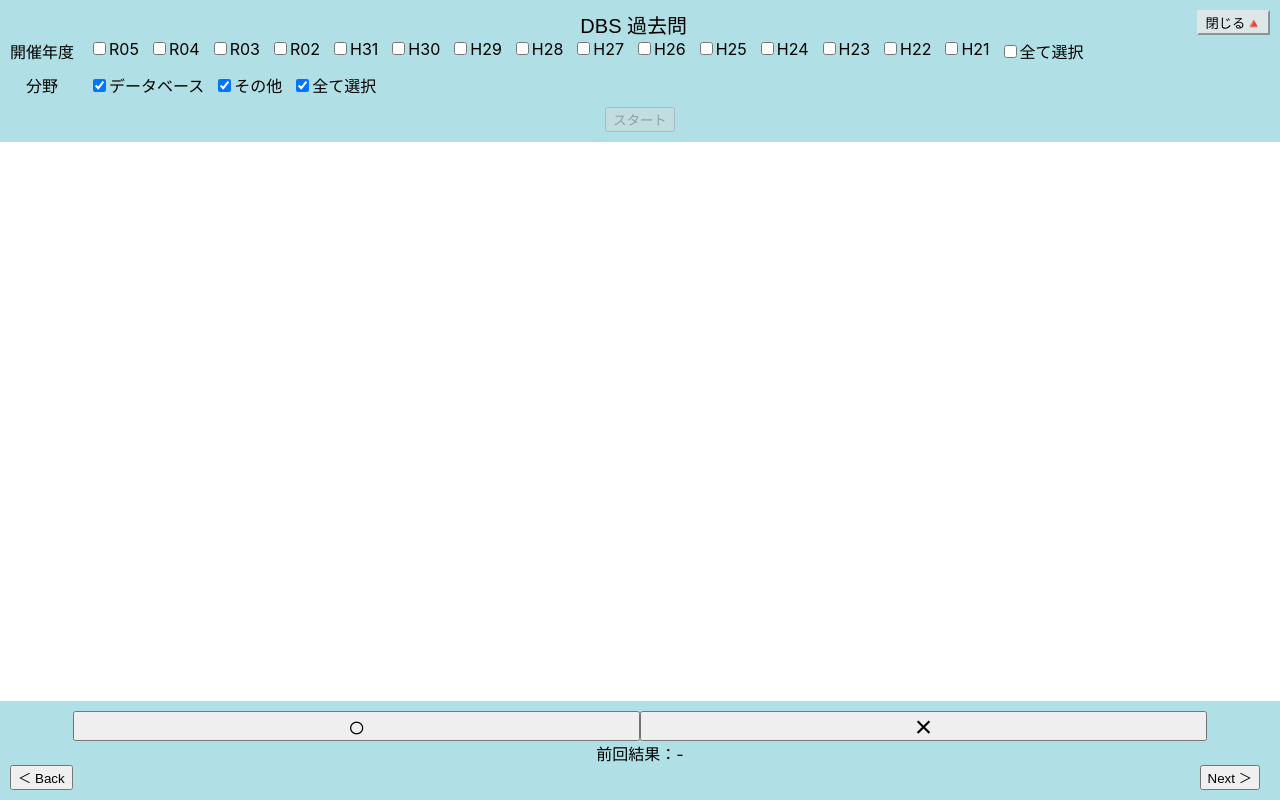
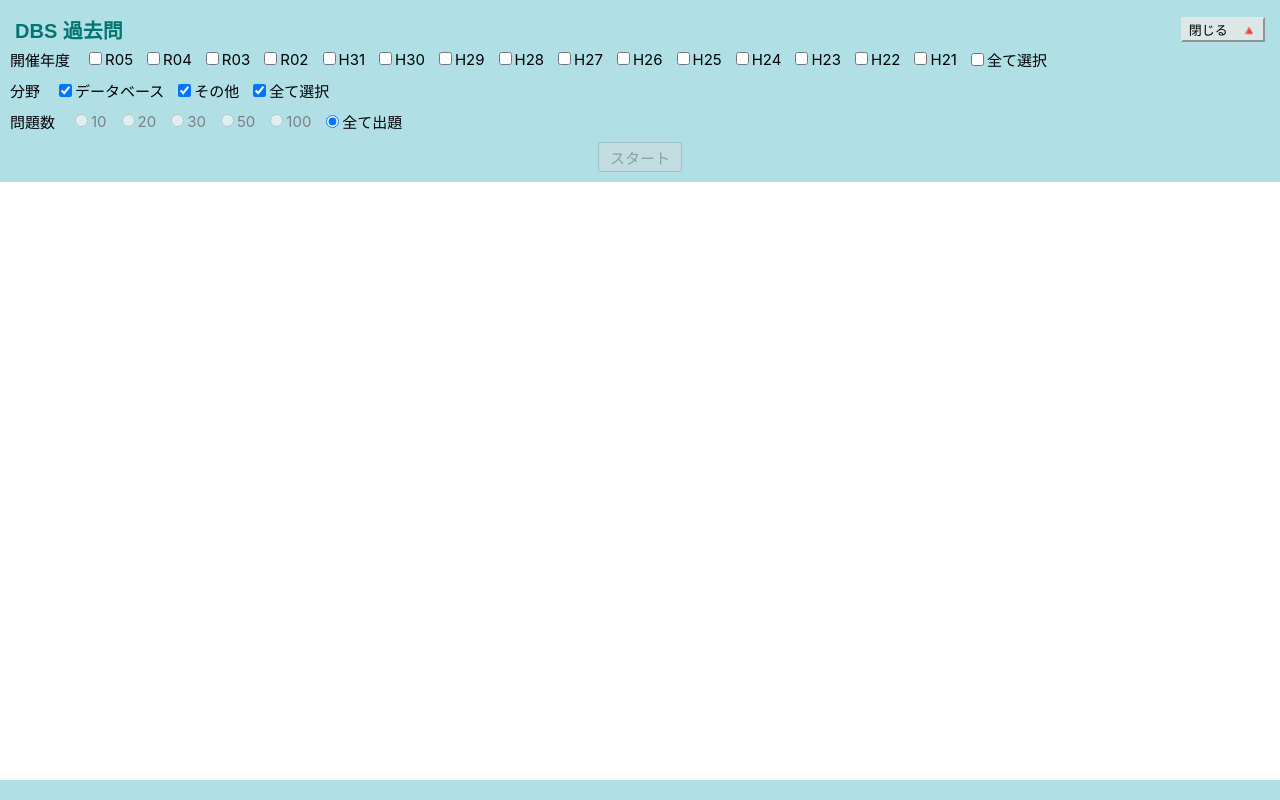
Before and after one commit to Yuko175/demo_react, a React (Create React App) app: page /dbs in a window 1280 px wide. Built offline with nearby package versions, Linux system fonts and the light colour scheme.

Commit message:
追加：dbs問題数、結果出力

```diff
--- a/src/components/pages/DbsPastQuestion/DbsPastQuestion.css
+++ b/src/components/pages/DbsPastQuestion/DbsPastQuestion.css
@@ -1,14 +1,10 @@
 .dbs-center {
   display: flex;
+  font-size: 15px;
   flex-direction: column;
   justify-content: space-between;
   text-align: center;
   min-height: 100vh; /* 画面の高さいっぱいに広がるようにする */
-}
-
-.dbs-title {
-  font-family: Arial, sans-serif;
-  font-size: 20px;
 }
 
 .dbs-header {
@@ -19,8 +15,23 @@
   padding: 10px;
   z-index: 100;
 }
+
+.dbs-header-container {
+  display: flex;
+  justify-content: space-between;
+  align-items: center;
+  padding: 5px;
+}
+.dbs-header-title {
+  font-family: Arial, sans-serif;
+  font-size: 20px;
+  font-weight: bold;
+  color: #02756f;
+}
+
 .dbs-header-button {
   float: right;
+  font-size: 13px;
   border-color: #dce7e8;
   background: #dce7e8;
   /* background: rgba(0, 0, 0, 0); */
@@ -39,16 +50,56 @@
   margin-bottom: 10px;
 }
 
+.dbs-button-question-count {
+  display: inline-block;
+  height: 30px;
+  width: 30px;
+  font-size: 15px;
+  padding: 0;
+  line-height: 15px;
+  cursor: pointer;
+  text-align: center;
+}
+.dbs-button-question-count-selected {
+  display: inline-block;
+  height: 30px;
+  width: 30px;
+  font-size: 15px;
+  padding: 0;
+  line-height: 15px;
+  cursor: pointer;
+  text-align: center;
+  background-color: blue;
+  color: white;
+}
+
 .dbs-body {
   width: 100%;
   max-width: 100%;
-  margin-top: 15px;
+  margin-top: auto; /* 上端に揃える */
   margin-bottom: 15px;
   z-index: 0;
+  flex-grow: 1;
 }
+
+.dbs-body-title {
+  font-family: Arial, sans-serif;
+  font-size: 20px;
+  font-weight: bold;
+}
+
+.dbs-body-accuracy {
+  font-size: 15px;
+}
+
+.dbs-body-results {
+  font-size: 15px;
+}
+
 .dbs-body iframe {
   width: 95%;
-  height: 600px;
+  height: 100vh;
+  /* height: 450px; */
   margin: 0 auto; /* 中央寄せ */
   display: block; /* ブロック要素として扱う */
 }
@@ -74,15 +125,64 @@
 }
 
 .dbs-button-marubatu-selected {
+  display: inline-block;
+  width: 45%;
+  height: 30px;
+  font-size: 30px;
+  padding: 0;
+  line-height: 30px; /* ボタンの高さに合わせる */
+  cursor: pointer;
+  text-align: center;
   background-color: #57b6b1;
   color: white;
+  border: none;
+  border-radius: 0; /* 角丸をなくす */
+  box-shadow: none;
 }
 
 .dbs-left {
   float: left;
   margin-right: 10px;
 }
+
 .dbs-right {
   float: right;
   margin-right: 10px;
 }
+
+.dbs-button {
+  font-size: 15px;
+  height: 30px;
+  padding: 0 10px;
+  cursor: pointer;
+  text-align: center;
+}
+
+.dbs-back-button {
+  float: left;
+  margin-right: 10px;
+  font-size: 15px;
+  height: 30px;
+  padding: 0 10px;
+  cursor: pointer;
+  text-align: center;
+}
+.dbs-next-button {
+  float: right;
+  margin-right: 10px;
+  font-size: 15px;
+  height: 30px;
+  padding: 0 10px;
+  cursor: pointer;
+  text-align: center;
+}
+
+.dbs-finish-button {
+  float: center;
+  margin-right: 10px;
+  font-size: 15px;
+  height: 30px;
+  padding: 0 10px;
+  cursor: pointer;
+  text-align: center;
+}
--- a/src/components/pages/DbsPastQuestion/DbsPastQuestion.tsx
+++ b/src/components/pages/DbsPastQuestion/DbsPastQuestion.tsx
@@ -1,8 +1,7 @@
-import React, { useState } from "react";
-import { setTimeout } from "timers";
+import React, { useState, useEffect } from "react";
 import "./DbsPastQuestion.css";
 
-// 範囲名の定数配列
+// NOTE:範囲名の定数配列
 const OPTION_LIST = [
   "R05",
   "R04",
@@ -21,45 +20,61 @@ const OPTION_LIST = [
   "H21",
 ];
 const FIELD_LIST = ["データベース", "その他"];
+const QUESTION_COUNT: (number | "max")[] = [10, 20, 30, 50, 100, "max"];
 
 export default function DbsPastQuestion() {
   const [showHeader, setShowHeader] = useState<boolean>(true);
+
   const [startClicked, setStartClicked] = useState<boolean>(false);
+  const [selectedOptions, setSelectedOptions] = useState<string[]>([]);
+  const [selectedFields, setSelectedFields] = useState<string[]>(FIELD_LIST);
+  const [selectedCount, setSelectedCount] = useState<number | "max" | null>("max");
   const [selectAllOptions, setSelectAllOptions] = useState(false);
   const [selectAllFields, setSelectAllFields] = useState(true);
-  const [selectedOptions, setSelectedOptions] = useState<string[]>([]);
-  const [selectedFields, setSelectedFields] = useState<string[]>(FIELD_LIST);
-  const [result, setResult] = useState<string>("-");
-  const [iframeUrl, setIframeUrl] = useState<string>("");
+
   const [questionsList, setQuestionsList] = useState<string[]>([]);
   const [questionNumber, setQuestionNumber] = useState<number>(0);
+  const [iframeUrl, setIframeUrl] = useState<string>("");
 
-  // !チェックボックスの選択状態を切り替える関数(開催年度)
+  const [accuracyList, setAccuracyList] = useState<boolean[]>([]);
+  const [isLastQuestion, setIsLastQuestion] = useState<boolean>(false);
+
+  const [result, setResult] = useState<string>("-");
+
+  const [finishClicked, setFinishClicked] = useState<boolean>(true);
+  const [showResults, setShowResults] = useState<boolean>(false);
+
+  // NOTE:チェックボックスの選択状態を切り替える関数(開催年度)
   const handleOptionChange = (index: number) => {
     const option = OPTION_LIST[index];
-    // もし選択されていたら、選択を解除する
     if (selectedOptions.includes(option)) {
       setSelectedOptions(selectedOptions.filter((item) => item !== option));
       setSelectAllOptions(false);
-      // もし選択されていなかったら、選択する
     } else {
       setSelectedOptions([...selectedOptions, option]);
     }
+    // 'max' ボタンの状態を更新
+    if (selectedOptions.length === 0) {
+      setSelectedCount("max");
+    }
   };
-  // !チェックボックスの選択状態を切り替える関数(分野)
+
+  // NOTE:チェックボックスの選択状態を切り替える関数(分野)
   const handleFieldChange = (index: number) => {
     const field = FIELD_LIST[index];
-    // もし選択されていたら、選択を解除する
     if (selectedFields.includes(field)) {
       setSelectedFields(selectedFields.filter((item) => item !== field));
       setSelectAllFields(false);
-      // もし選択されていなかったら、選択する
     } else {
       setSelectedFields([...selectedFields, field]);
     }
+    // 'max' ボタンの状態を更新
+    if (selectedFields.length === 0) {
+      setSelectedCount("max");
+    }
   };
 
-  // !全てのチェックボックスを選択状態に切り替える(開催年度)
+  // NOTE:全てのチェックボックスを選択状態に切り替える(開催年度)
   const handleSelectAllOptions = () => {
     if (!selectAllOptions) {
       setSelectedOptions(OPTION_LIST);
@@ -67,9 +82,13 @@ export default function DbsPastQuestion() {
       setSelectedOptions([]);
     }
     setSelectAllOptions(!selectAllOptions);
+    // 'max' ボタンの状態を更新
+    if (OPTION_LIST.length === 0) {
+      setSelectedCount("max");
+    }
   };
 
-  // !全てのチェックボックスを選択状態に切り替える(分野)
+  // NOTE:全てのチェックボックスを選択状態に切り替える(分野)
   const handleSelectAllFields = () => {
     if (!selectAllFields) {
       setSelectedFields(FIELD_LIST);
@@ -77,45 +96,44 @@ export default function DbsPastQuestion() {
       setSelectedFields([]);
     }
     setSelectAllFields(!selectAllFields);
+    // 'max' ボタンの状態を更新
+    if (FIELD_LIST.length === 0) {
+      setSelectedCount("max");
+    }
   };
 
-  // !headerを隠す関数
-  const handleHeaderClicked = () => {
-    if (showHeader) {
-      setShowHeader(false);
-    } else setShowHeader(true);
-  };
-
-  // !スタートボタンがクリックされたときの処理
+  // NOTE:スタートボタンがクリックされたときの処理
   const handleStartClick = () => {
+    setResult("-");
+    setQuestionsList([]);
+    setAccuracyList([]);
+    setQuestionNumber(0);
+    setShowResults(false);
+    setFinishClicked(false);
     setStartClicked(true);
     setShowHeader(false);
-    // リンクの作成
-    //TODO:問題数を変更できるようにする
-    //関数にする
-    // let maxQuestionCount = 0;
-    // if (selectedFields.length === 1) {
-    //   if (selectedFields[0] === "データベース") {
-    //      maxQuestionCount=(selectedOptions.length)*18
-    //   } else {
-    //     maxQuestionCount=(selectedOptions.length)*7
-    //   }
-    // } else {
-    //   maxQuestionCount=(selectedOptions.length)*25
-    // }
-    //TODO:10,20,30,50,100,maxの選択肢を追加する
-    //maxQuestionCountの値が下回る場合は、選択肢を表示しない
-    const totalQuestionsCount = 20;
+
+    let maxQuestionCount = 0;
+    if (selectedFields.length === 1) {
+      if (selectedFields[0] === "データベース") {
+        maxQuestionCount = selectedOptions.length * 18;
+      } else {
+        maxQuestionCount = selectedOptions.length * 7;
+      }
+    } else {
+      maxQuestionCount = selectedOptions.length * 25;
+    }
+
+    // FIXME:totalQuestionsCountを上で変数にする
+    const totalQuestionsCount = selectedCount === "max" ? maxQuestionCount : selectedCount || 0;
 
     makeQuestionUrl(totalQuestionsCount).then((response) => {
-      // 画面の表示にUrlをセット
-      console.log(response);
       setQuestionsList(response);
       setIframeUrl(response[questionNumber]);
     });
   };
 
-  // !問題URLのリストを作成する関数
+  // NOTE:問題URLのリストを作成する関数
   const makeQuestionUrl = async (totalQuestionsCount: number): Promise<string[]> => {
     const questionsList: string[] = [];
     while (questionsList.length < totalQuestionsCount) {
@@ -124,21 +142,19 @@ export default function DbsPastQuestion() {
         questionsList.push(oneQuestionUrl);
       }
     }
+    // TODO:データベースから、前回の値を持ってくる処理
     return questionsList;
   };
 
-  // !1つの問題urlの作成
+  // NOTE:1つの問題urlの作成
   const makeOneQuestionUrl = (): Promise<string> => {
-    return new Promise<string>((resolve, reject) => {
-      //指定された範囲からランダムに選択
+    return new Promise<string>((resolve) => {
       const random = Math.floor(Math.random() * selectedOptions.length);
-      const year_int = parseInt(selectedOptions[random].slice(-2));
       const year_str = selectedOptions[random].slice(-2);
 
-      // 年に応じてシーズンを決定
-      const season = year_int === 23 ? "toku" : year_int >= 21 ? "haru" : "aki";
-      // 問題番号を1〜25の範囲でランダムに決定
+      const season = year_str === "23" ? "toku" : parseInt(year_str) >= 21 ? "haru" : "aki";
       let number = 0;
+
       if (selectedFields.length === 1) {
         if (selectedFields[0] === "データベース") {
           number = Math.floor(Math.random() * 18) + 1;
@@ -153,38 +169,117 @@ export default function DbsPastQuestion() {
     });
   };
 
-  // !結果ボタンがクリックされたときの処理
+  // NOTE:headerを隠す関数
+  const handleHeaderClicked = () => {
+    setShowHeader(!showHeader);
+  };
+
+  // NOTE:結果ボタン(まるばつ)がクリックされたときの処理
   const handleResultClicked = (resultValue: string) => {
     setResult(resultValue);
   };
 
-  // !Nextがクリックされたときの処理
+  // NOTE:Nextがクリックされたときの処理
   const getNextQuestion = () => {
-    // データベースに結果を登録 //TODO:終わるまで次の処理せずに待つ
+    if (questionNumber < questionsList.length - 1) {
+      const currentAccuracy = result === "○";
+      setAccuracyList([...accuracyList, currentAccuracy]);
+      setQuestionNumber(questionNumber + 1);
+      setIframeUrl(questionsList[questionNumber + 1]);
       setResult("-");
-    //次の問題を表示
-    setIframeUrl(questionsList[questionNumber + 1]);
-    setQuestionNumber(questionNumber + 1);
-  };
-  // !Backがクリックされたときの処理
-  const getBackQuestion = () => {
-    setResult("-");
-    //前の問題を表示
-    setIframeUrl(questionsList[questionNumber - 1]);
-    setQuestionNumber(questionNumber - 1);
+      setIsLastQuestion(questionNumber + 1 === questionsList.length - 1);
+    }
   };
 
+  // NOTE:Backがクリックされたときの処理
+  const getBackQuestion = () => {
+    if (questionNumber > 0) {
+      const newAccuracyList = [...accuracyList];
+      newAccuracyList.pop(); // 最後の正誤を削除
+      setAccuracyList(newAccuracyList);
+      setQuestionNumber(questionNumber - 1);
+      setIframeUrl(questionsList[questionNumber - 1]);
+      setResult("-");
+      setIsLastQuestion(false);
+    }
+  };
+
+  // NOTE:正答率を計算する関数
+  const calculateAccuracy = () => {
+    if (accuracyList.length === 0) return "-%";
+    const correctCount = accuracyList.filter((accuracy) => accuracy).length;
+    const accuracy = (correctCount / accuracyList.length) * 100;
+    return `${accuracy.toFixed(2)}%`;
+  };
+
+  // NOTE: 終了ボタンがクリックされたときの処理
+  const handleFinishClicked = () => {
+    const currentAccuracy = result === "○";
+    // currentAccuracy が "-" の場合は accuracyList に追加しない
+    if (result !== "-") {
+      setAccuracyList([...accuracyList, currentAccuracy]);
+      setQuestionNumber(questionNumber + 1);
+    }
+
+    setFinishClicked(true);
+    setShowResults(true);
+
+    // TODO: データベースにセットする処理
+  };
+
+  // NOTE:リスタートの処理
+  const restart = () => {
+    setStartClicked(false);
+    setShowHeader(true);
+    setShowResults(false);
+    setResult("-");
+    setQuestionsList([]);
+    setQuestionNumber(0);
+    setSelectedCount("max");
+    setAccuracyList([]);
+    setIsLastQuestion(false);
+    setShowResults(false);
+  };
+
+  // NOTE:question_countのmaxの計算
+  let maxQuestionCount = 0;
+  if (selectedFields.length === 1) {
+    if (selectedFields[0] === "データベース") {
+      maxQuestionCount = selectedOptions.length * 18;
+    } else {
+      maxQuestionCount = selectedOptions.length * 7;
+    }
+  } else {
+    maxQuestionCount = selectedOptions.length * 25;
+  }
+
+  // NOTE:question_countボタンがクリック可能かどうかを判定する関数
+  const isButtonClickable = (value: number | "max" | null) => {
+    if (value === "max") {
+      return true;
+    }
+    return value !== null && value <= maxQuestionCount;
+  };
+
+  // NOTE:question_countボタンにおいて、selectedOptionをチェックし、クリックできなかったら"max"に更新する
+  if (!isButtonClickable(selectedCount) && selectedCount !== null) {
+    setSelectedCount("max");
+  }
+
+  // NOTE:結果
   return (
     <div className="dbs-center">
       <div className="dbs-header">
-        <div>
-          <samp className="dbs-title">　　　DBS 過去問</samp>
+        <div className="dbs-header-container">
+          <span className="dbs-header-title">DBS 過去問</span>
           <button className="dbs-header-button" onClick={handleHeaderClicked}>
-            {showHeader ? "閉じる🔺" : "出題設定🔻"}
+            {showHeader ? "閉じる　🔺" : "出題設定🔻"}
           </button>
         </div>
-        {showHeader && <div className="dbs-left">開催年度</div>}
+
         {showHeader && (
+          <div className="dbs-section">
+            <div className="dbs-left">開催年度</div>
             <div className="dbs-options">
               {OPTION_LIST.map((time, index) => (
                 <label key={time}>
@@ -193,26 +288,33 @@ export default function DbsPastQuestion() {
                     checked={selectedOptions.includes(time)}
                     onChange={() => handleOptionChange(index)}
                   />
-                {`${time}`}
+                  {time}
                 </label>
               ))}
               <label>
-              <input type="checkbox" checked={selectAllOptions} onChange={handleSelectAllOptions} />
+                <input
+                  type="checkbox"
+                  checked={selectAllOptions}
+                  onChange={handleSelectAllOptions}
+                />
                 全て選択
               </label>
             </div>
+          </div>
         )}
-        {showHeader && <div className="dbs-left">分野　　</div>}
+
         {showHeader && (
+          <div className="dbs-section">
+            <div className="dbs-left">分野</div>
             <div className="dbs-options">
-            {FIELD_LIST.map((time, index) => (
-              <label key={time}>
+              {FIELD_LIST.map((field, index) => (
+                <label key={field}>
                   <input
                     type="checkbox"
-                  checked={selectedFields.includes(time)}
+                    checked={selectedFields.includes(field)}
                     onChange={() => handleFieldChange(index)}
                   />
-                {`${time}`}
+                  {field}
                 </label>
               ))}
               <label>
@@ -220,49 +322,145 @@ export default function DbsPastQuestion() {
                 全て選択
               </label>
             </div>
-        )}
-
-        {showHeader && selectedOptions.length > 0 && selectedFields.length > 0 ? (
-          <button onClick={handleStartClick}>スタート</button>
-        ) : (
-          showHeader && <button disabled>スタート</button>
-        )}
-      </div>
-
-      {startClicked && (
-        <div className="dbs-body">
-          <div>
-            範囲：
-            {selectedOptions.length > 0 ? selectedOptions.join(", ") : "なし"}
-          </div>
-          <div>
-            分野：
-            {selectedFields.length > 0 ? selectedFields.join(", ") : "なし"}
-          </div>
-          <iframe src={iframeUrl} width="100%" height="600px"></iframe>
           </div>
         )}
 
+        {showHeader && (
+          <div className="dbs-section">
+            <div className="dbs-left">問題数</div>
+            <div className="dbs-options">
+              {QUESTION_COUNT.map((option) => (
+                <label
+                  key={option}
+                  style={{ color: isButtonClickable(option) ? "inherit" : "gray" }}>
+                  <input
+                    type="radio"
+                    name="questionCount"
+                    value={option}
+                    checked={selectedCount === option}
+                    onChange={() => setSelectedCount(option)}
+                    disabled={!isButtonClickable(option)}
+                    style={{
+                      cursor: isButtonClickable(option) ? "pointer" : "not-allowed",
+                    }}
+                  />
+                  {option === "max" ? "全て出題" : option}
+                </label>
+              ))}
+            </div>
+          </div>
+        )}
+
+        {showHeader && selectedOptions.length > 0 && selectedFields.length > 0 && finishClicked ? (
+          <button className="dbs-button" onClick={handleStartClick}>
+            スタート
+          </button>
+        ) : (
+          showHeader && (
+            <button className="dbs-button" disabled>
+              スタート
+            </button>
+          )
+        )}
+
+        {showHeader && !finishClicked && (
+          <button
+            className="dbs-finish-button"
+            onClick={handleFinishClicked}
+            disabled={finishClicked}>
+            終了
+          </button>
+        )}
+
+        {showHeader && !finishClicked && (
+          <div style={{ color: "red", fontWeight: "bold" }}>※ 終了ボタンを押してください</div>
+        )}
+      </div>
+      {startClicked && showResults && <h2>結果</h2>}
+      {startClicked && (
+        <div className="dbs-body">
+          {!finishClicked && (
+            <div className="dbs-body-title">
+              {questionNumber + 1}問目({questionsList.length}問中)
+            </div>
+          )}
+          <div className="dbs-body-accuracy">
+            {questionNumber}問中{accuracyList.filter((accuracy) => accuracy).length}
+            問正解　/　正解率：{calculateAccuracy()}
+          </div>
+          {!finishClicked && <iframe src={iframeUrl} width="100%" height="100%"></iframe>}
+          {finishClicked && (
+            <button className="dbs-button" onClick={restart}>
+              他の問題を解く
+            </button>
+          )}
+          {showResults && (
+            <div className="dbs-body-results">
+              <ul>
+                {questionsList.slice(0, questionNumber).map((question, index) => (
+                  <div key={index}>
+                    <a href={question} target="_blank" rel="noopener noreferrer">
+                      {question}
+                    </a>{" "}
+                    : {accuracyList[index] ? "○" : "×"}
+                  </div>
+                ))}
+              </ul>
+            </div>
+          )}
+        </div>
+      )}
       <div className="dbs-footer">
-        <div>{iframeUrl}</div>
+        {startClicked && !finishClicked && (
+          <>
+            {/* <div>{iframeUrl}</div> */}
             <button
-          className={`dbs-button-marubatu ${result === "○" ? "dbs-button-marubatu-selected" : ""}`}
-          onClick={() => handleResultClicked("○")}>
+              className={`dbs-button-marubatu ${
+                result === "○" ? "dbs-button-marubatu-selected" : ""
+              }`}
+              onClick={() => handleResultClicked("○")}
+              disabled={result === "○"}>
               ○
             </button>
             <button
-          className={`dbs-button-marubatu ${result === "×" ? "dbs-button-marubatu-selected" : ""}`}
-          onClick={() => handleResultClicked("×")}>
+              className={`dbs-button-marubatu ${
+                result === "×" ? "dbs-button-marubatu-selected" : ""
+              }`}
+              onClick={() => handleResultClicked("×")}
+              disabled={result === "×"}>
               ×
             </button>
-        {/* 現在は、今回の結果を表示している */}
             <div>前回結果：{result}</div>
-        <button className="dbs-left" onClick={() => getBackQuestion()}>
+            <button
+              className="dbs-back-button"
+              onClick={getBackQuestion}
+              disabled={questionNumber === 0 || finishClicked}>
               ＜ Back
             </button>
-        <button className="dbs-right" onClick={() => getNextQuestion()}>
+            <button
+              className="dbs-finish-button"
+              onClick={handleFinishClicked}
+              disabled={finishClicked}>
+              終了
+            </button>
+
+            {isLastQuestion ? (
+              <button
+                className="dbs-next-button"
+                onClick={handleFinishClicked}
+                disabled={finishClicked}>
+                終了 ＞
+              </button>
+            ) : (
+              <button
+                className="dbs-next-button"
+                onClick={getNextQuestion}
+                disabled={questionNumber === questionsList.length - 1}>
                 Next ＞
               </button>
+            )}
+          </>
+        )}
       </div>
     </div>
   );
```
Lines whose indentation alone changed are shown as unchanged.
